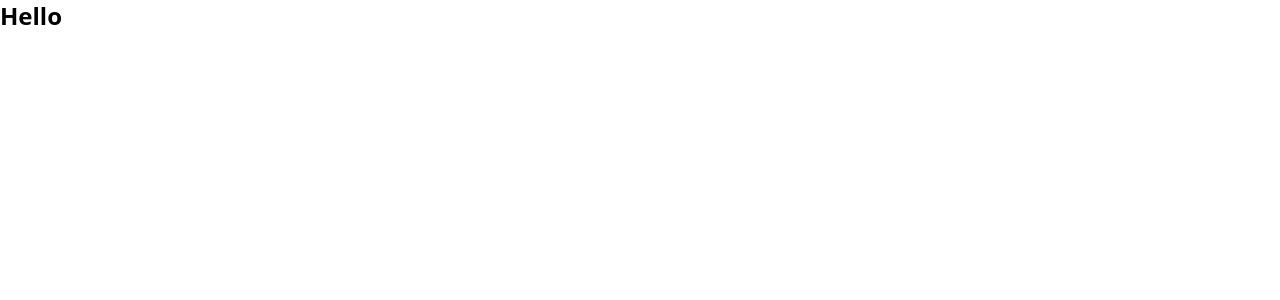
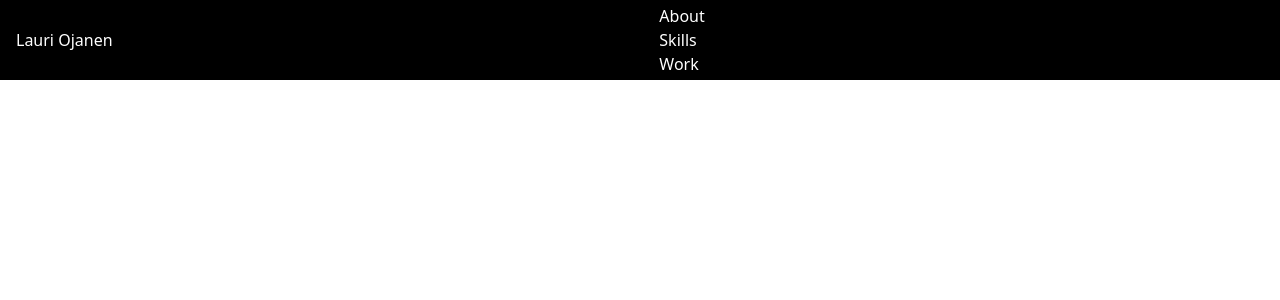
Before and after one commit to LauriOjanen/portfolio, a React (Create React App) app: page / in a window 1280 px wide. Shown: the top 300 px of the page. Built offline with nearby package versions, Linux system fonts and the light colour scheme.

Commit message:
Create Navbar
Start to create navbar

```diff
--- a/package.json
+++ b/package.json
@@ -8,6 +8,7 @@
     "@testing-library/user-event": "^13.5.0",
     "react": "^18.2.0",
     "react-dom": "^18.2.0",
+    "react-icons": "^4.7.1",
     "react-scripts": "5.0.1",
     "web-vitals": "^2.1.4"
   },
--- a/src/App.js
+++ b/src/App.js
@@ -1,9 +1,10 @@
+import Navbar from "./components/Navbar";
 
 
 function App() {
   return (
     <div>
-      <h2 className="text-2xl font-bold">Hello</h2>
+      <Navbar />
     </div>
   );
 }
--- /dev/null
+++ b/src/components/Navbar.jsx
@@ -0,0 +1,42 @@
+import React from 'react'
+import { FaBars, FaTimes } from 'react-icons/fa'
+
+const Navbar = () => {
+  return (
+    <div className='fixed w-full h-[80px] flex justify-between items-center px-4 bg-black text-white'>
+        <div>
+            <h1>Lauri Ojanen</h1>
+        </div>
+
+        {/* menu */}
+        <div>
+            <ul>
+                <li>Home</li>
+                <li>About</li>
+                <li>Skills</li>
+                <li>Work</li>
+                <li>Contact</li>
+            </ul>
+        </div>
+
+         {/* Hamburger */}
+         <div className='hidden'>
+            <FaBars />
+         </div>
+
+         {/* Mobile menu */}
+        <ul className='hidden'>
+            <li>Home</li>
+            <li>About</li>
+            <li>Skills</li>
+            <li>Work</li>
+            <li>Contact</li>
+        </ul>
+
+        {/* Mobile menu */}
+        <div></div>
+    </div>
+  )
+}
+
+export default Navbar
```
Also changed, not shown: 1 other file (tests, documents, lock files or other folders).
